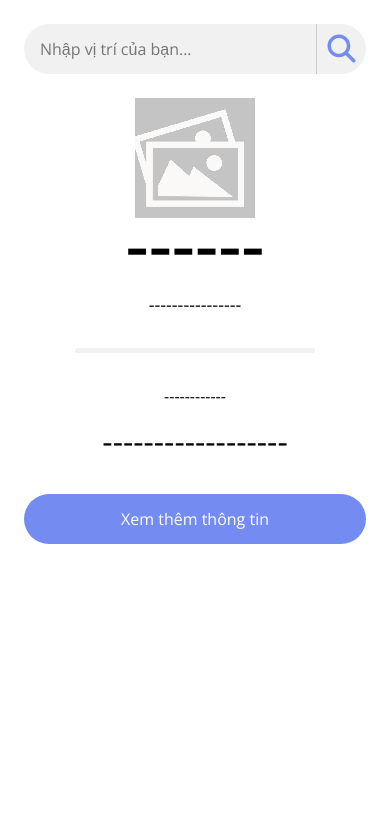
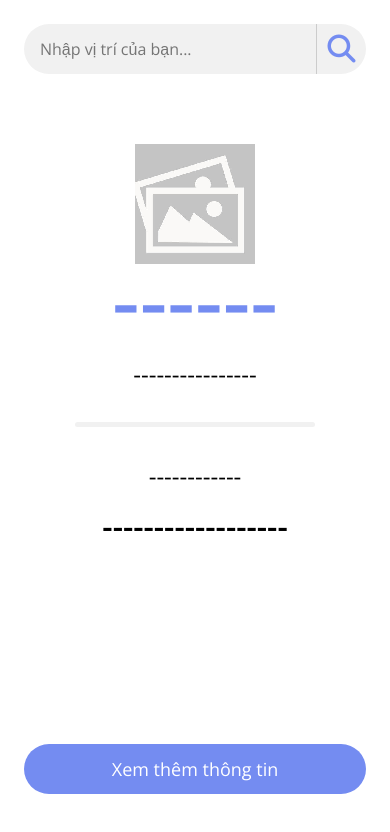
Before and after one commit to phohoccode/Weather-App, a plain HTML site: page index.html in a window 390 px wide. Drawn offline with nearby package versions, Linux system fonts and the light colour scheme.

Commit message:
update code 21/2/2024

```diff
--- a/assets/css/responsive.css
+++ b/assets/css/responsive.css
@@ -12,9 +12,6 @@
     .show-more,
     .close {
         display: block;
-    }
-    .show-more {
-        width: 100%;
     }
     .page-right {
         display: none;
--- a/assets/css/style.css
+++ b/assets/css/style.css
@@ -26,7 +26,7 @@
     position: relative;
     width: 100%;
     height: 40px;
-    margin-bottom: 24px;
+    margin-bottom: 70px;
     overflow: hidden;
 }
 
@@ -80,13 +80,14 @@
 }
 
 .temperature {
-    font-size: 72px;
+    font-size: 86px;
     font-weight: 500;
     margin-top: -24px;
+    color: #748CF1;
 }
 
 .condition {
-    font-size: 18px;
+    font-size: 24px;
 }
 
 .seperate {
@@ -98,22 +99,25 @@
 }
 
 .time {
-    font-size: 16px;
+    font-size: 24px;
 }
 
 .address {
     font-size: 32px;
     margin-top: 12px;
+    font-weight: 600;
 }
 
 .show-more {
+    width: calc(100% - 48px);
     display: none;
     margin-top: 32px;
-    width: 50%;
+    bottom: 50px;
+    position: fixed;
     height: 50px;
     border: none;
     background-color: #748CF1;
-    font-size: 16px;
+    font-size: 18px;
     border-radius: 999px;
     transition: .3s;
     color: #fff;
```
